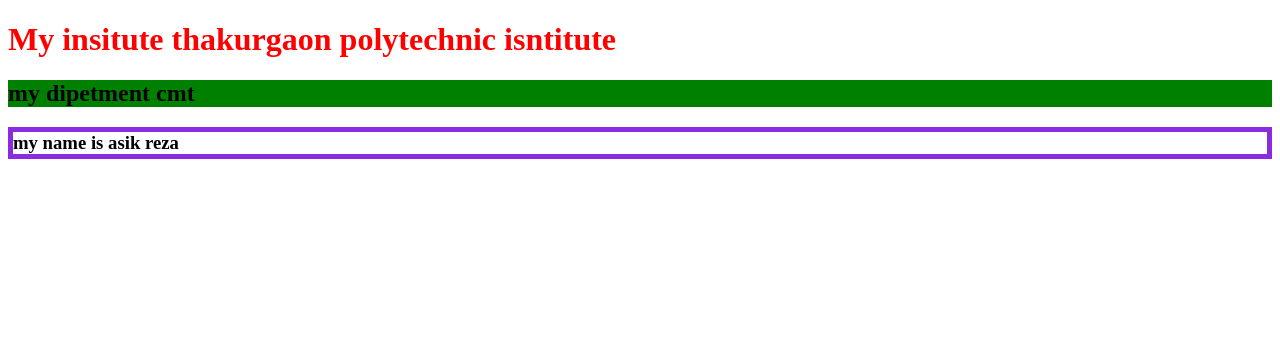
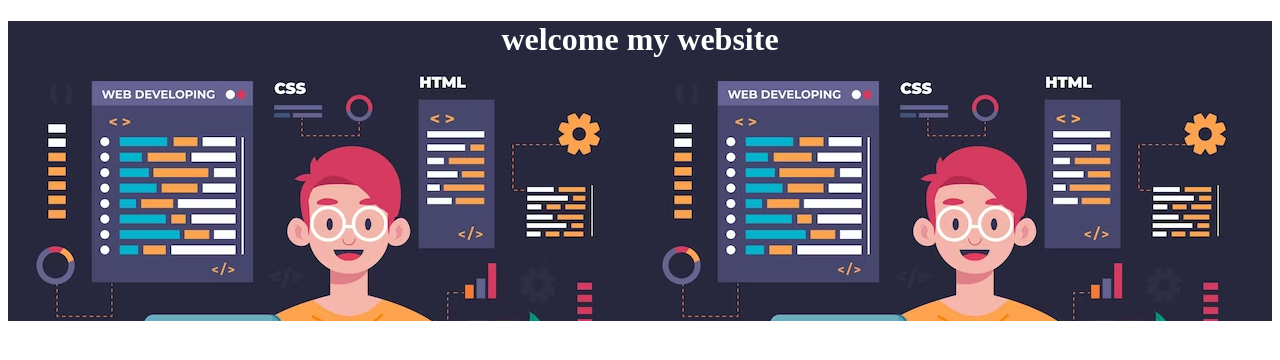
Before and after one commit to MdAsikReza/my-four-git, a plain HTML site: page index.html in a window 1280 px wide. Drawn offline with Linux system fonts and the light colour scheme.

Commit message:
add style

```diff
--- a/index.html
+++ b/index.html
@@ -7,8 +7,8 @@
     <link rel="stylesheet" href="style.css">
 </head>
 <body>
-    <h1>My insitute thakurgaon polytechnic isntitute </h1>
-    <h2>my dipetment cmt</h2>
-    <h3> my name is asik reza </h3>
+    <header class="Asik">
+        <h1> welcome my website</h1>
+    </header>
 </body>
 </html>
--- a/style.css
+++ b/style.css
@@ -1,9 +1,7 @@
-h1 {
-    color: red;
+.Asik {
+    color: white;
+    background-image: url('img/Devloper.jpg');
+    text-align: center;
+    height: 300px;
+    background-position: cover;
 }
-h2{
-    background-color: green;
-}
-h3{
-    border: 5px solid blueviolet;
-}
```
Also changed, not shown: img/Devloper.jpg (added).
